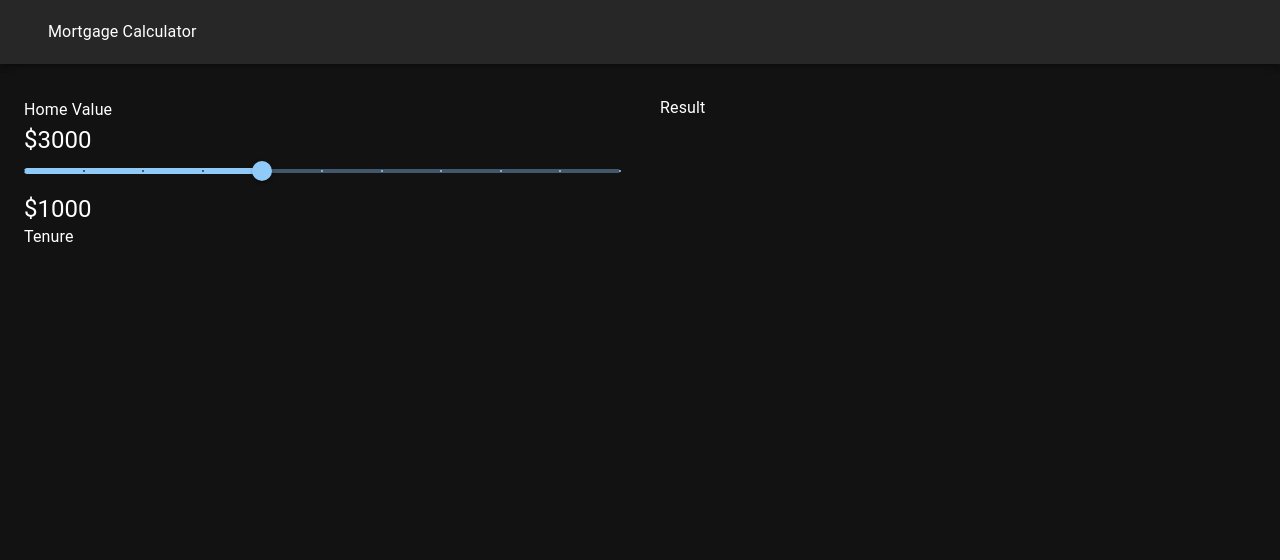
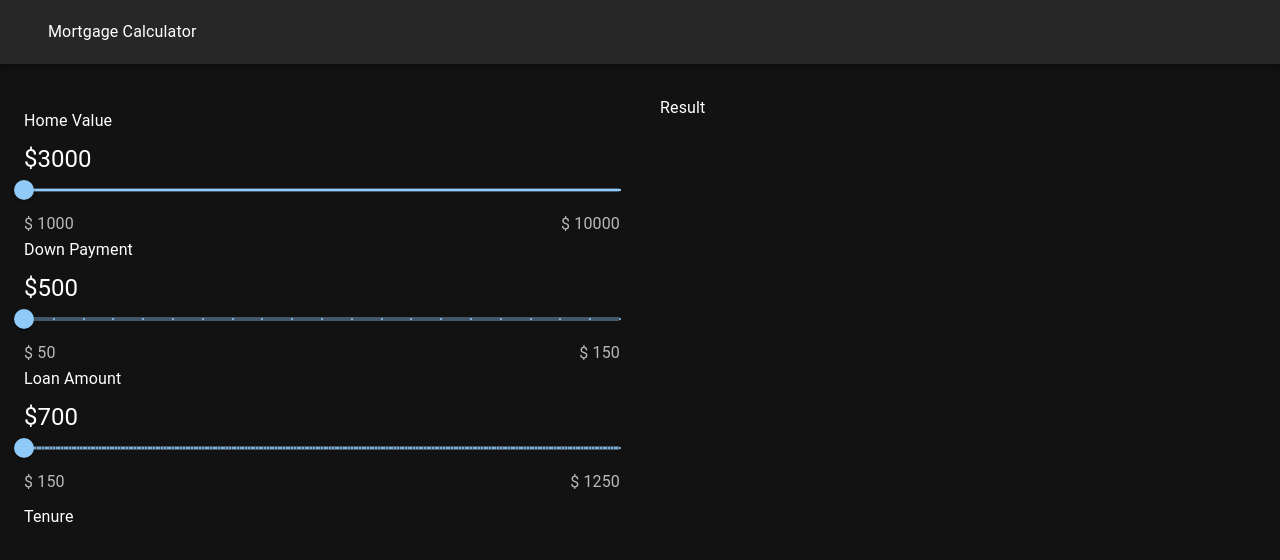
Before and after one commit to icarus014/mortgage-calc, a React (Create React App) app: page / in a window 1280 px wide. Shown: the top 560 px of the page. Built offline with nearby package versions, Linux system fonts and the light colour scheme.

Commit message:
finished sliders

```diff
--- a/src/components/SliderSelect.js
+++ b/src/components/SliderSelect.js
@@ -1,19 +1,47 @@
-import React, { Fragment } from "react";
+import React from "react";
 import SliderComponent from "./common/SliderComponent";
+import { Stack } from "@mui/material";
 
 const SliderSelect = () => {
   return (
-    <Fragment>
+    <Stack my={1.4}>
       <SliderComponent
-        min={0}
-        max={50}
+        label="Home Value"
+        min={1000}
+        max={10000}
         defaultValue={20}
         step={5}
         onChange={(e, value) => {
           console.log(value);
         }}
+        unit='$'
+        amount={3000}
       />
-    </Fragment>
+      <SliderComponent
+        label="Down Payment"
+        min={50}
+        max={150}
+        defaultValue={20}
+        step={5}
+        onChange={(e, value) => {
+          console.log(value);
+        }}
+        unit='$'
+        amount={500}
+      />
+      <SliderComponent
+        label="Loan Amount"
+        min={150}
+        max={1250}
+        defaultValue={20}
+        step={5}
+        onChange={(e, value) => {
+          console.log(value);
+        }}
+        unit='$'
+        amount={700}
+      />
+    </Stack>
   );
 };
 
--- a/src/components/common/SliderComponent.js
+++ b/src/components/common/SliderComponent.js
@@ -1,12 +1,24 @@
 import React from "react";
 import Slider from "@mui/material/Slider";
-import { Typography } from "@mui/material";
+import { Stack, Typography } from "@mui/material";
 
-const SliderComponent = ({ defaultValue, min, max, step, onChange, value }) => {
+const SliderComponent = ({
+  defaultValue,
+  min,
+  max,
+  step,
+  onChange,
+  value,
+  label,
+  unit,
+  amount,
+}) => {
   return (
     <div>
-      <Typography variant="subtitle1">Home Value</Typography>
-      <Typography variant="h5">$3000</Typography>
+      <Stack gap={1}>
+        <Typography variant="subtitle1">{label}</Typography>
+        <Typography variant="h5">{unit}{amount}</Typography>
+      </Stack>
       <Slider
         defaultValue={defaultValue}
         min={min}
@@ -18,7 +30,14 @@ const SliderComponent = ({ defaultValue, min, max, step, onChange, value }) => {
         onChange={onChange}
         value={value}
       />
-      <Typography variant="h5">$1000</Typography>
+      <Stack direction="row" justifyContent="space-between">
+        <Typography color="text.secondary" variant="h8">
+          {unit} {min}
+        </Typography>
+        <Typography color="text.secondary" variant="h8">
+          {unit} {max}
+        </Typography>
+      </Stack>
     </div>
   );
 };
```
